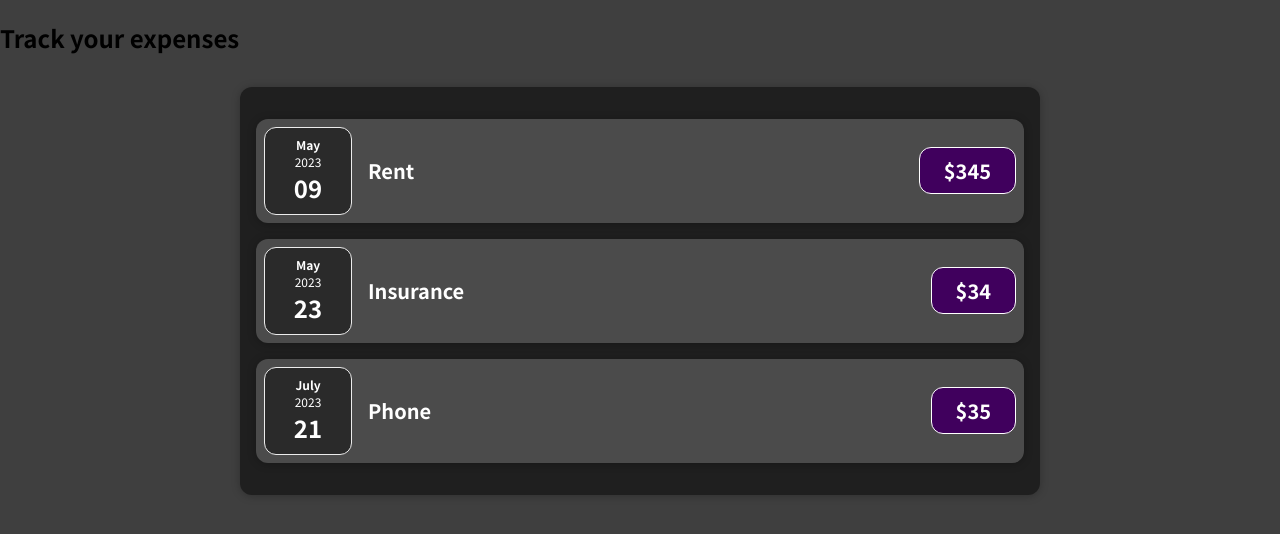
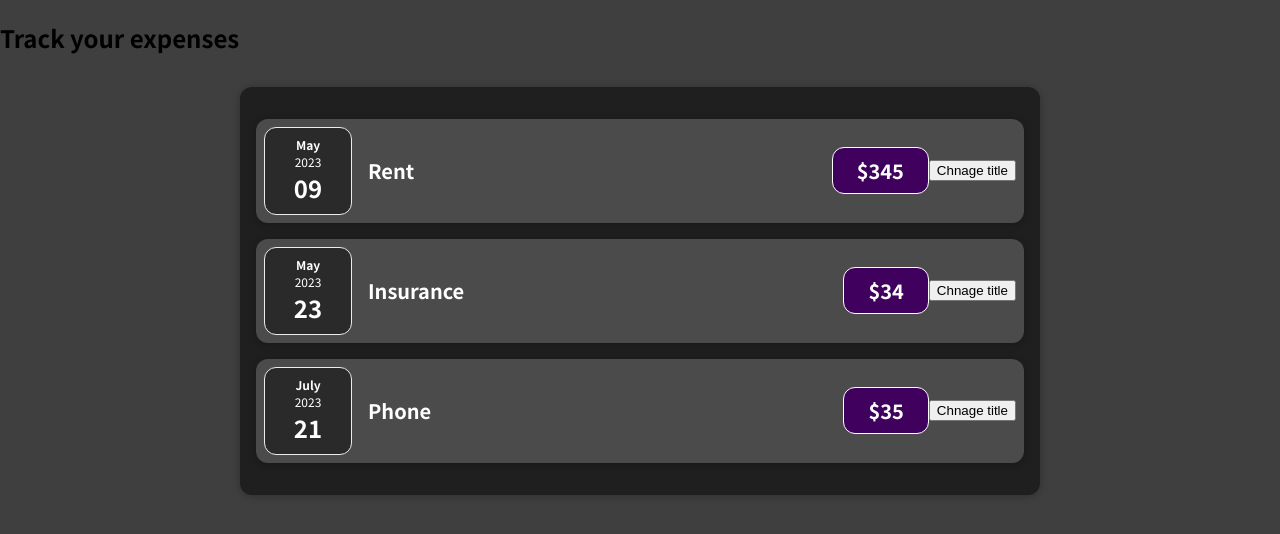
Before and after one commit to erhaneth/react-complete-training, a React (Create React App) app: page / in a window 1280 px wide. Shown: the top 534 px of the page. Built offline with nearby package versions, Linux system fonts and the light colour scheme.

Commit message:
add useStae

```diff
--- a/src/App.js
+++ b/src/App.js
@@ -1,6 +1,6 @@
-import Expenses from "./components/Expenses";
+import Expenses from "./components/expenses/Expenses";
 
-function App() {
+const App = () => {
   const expenses = [
     {
       id: "e1",
@@ -28,6 +28,6 @@ function App() {
       <Expenses expenses={expenses} />
     </div>
   );
-}
+};
 
 export default App;
--- a/src/components/Card.js
+++ b/src/components/UI/Card.js
@@ -1,7 +1,7 @@
 import "./Card.css";
-function Card(props) {
+const Card = (props) => {
   const classes = "card " + props.className;
   return <div className={classes}>{props.children}</div>;
-}
+};
 
 export default Card;
--- a/src/components/ExpenseDate.js
+++ b/src/components/expenses/ExpenseDate.js
@@ -1,11 +1,11 @@
 // import ExpenseDate from "./ExpenseDate";
 import "./ExpenseDate.css";
 
-function ExpenseDate(props) {
+const ExpenseDate = (props) => {
   const month = props.date.toLocaleString("en-US", { month: "long" });
   const day = props.date.toLocaleString("en-US", { day: "2-digit" });
   const year = props.date.getFullYear();
-
+  // custom html attributes
   return (
     <div className="expense-date">
       <div className="expense-date__month">{month}</div>
@@ -13,6 +13,6 @@ function ExpenseDate(props) {
       <div className="expense-date__day">{day}</div>
     </div>
   );
-}
+};
 
 export default ExpenseDate;
--- a/src/components/ExpenseItem.js
+++ b/src/components/expenses/ExpenseItem.js
@@ -1,16 +1,23 @@
+import React, { useState } from "react";
 import ExpenseDate from "./ExpenseDate";
-import Card from "./Card";
+import Card from "../UI/Card";
 import "./ExpenseItem.css";
 
-function ExpenseItem(props) {
+const ExpenseItem = (props) => {
+  const [title, setTitle] = useState(props.title);
+  const clickHandler = () => {
+    setTitle("updated");
+    console.log(title);
+  };
   return (
     <Card className="expense-item">
       <ExpenseDate date={props.date} />
       <div className="expense-item__description">
-        <h2>{props.title}</h2>
+        <h2>{title}</h2>
         <div className="expense-item__price">${props.amount}</div>
       </div>
+      <button onClick={clickHandler}>Chnage title</button>
     </Card>
   );
-}
+};
 export default ExpenseItem;
--- a/src/components/Expenses.js
+++ b/src/components/expenses/Expenses.js
@@ -1,9 +1,9 @@
 // Expenses.js
 import ExpenseItem from "./ExpenseItem";
 import "./Expenses.css";
-import Card from "./Card";
+import Card from "../UI/Card";
 
-function Expenses(props) {
+const Expenses = (props) => {
   const expenses = props.expenses;
   return (
     <Card className="expenses">
@@ -17,6 +17,6 @@ function Expenses(props) {
       ))}
     </Card>
   );
-}
+};
 
 export default Expenses;
```
Also changed, not shown: src/components/UI/Card.css (renamed from src/components/Card.css), src/components/expenses/ExpenseDate.css (renamed from src/components/ExpenseDate.css), src/components/expenses/ExpenseItem.css (renamed from src/components/ExpenseItem.css), src/components/expenses/Expenses.css (renamed from src/components/Expenses.css).
